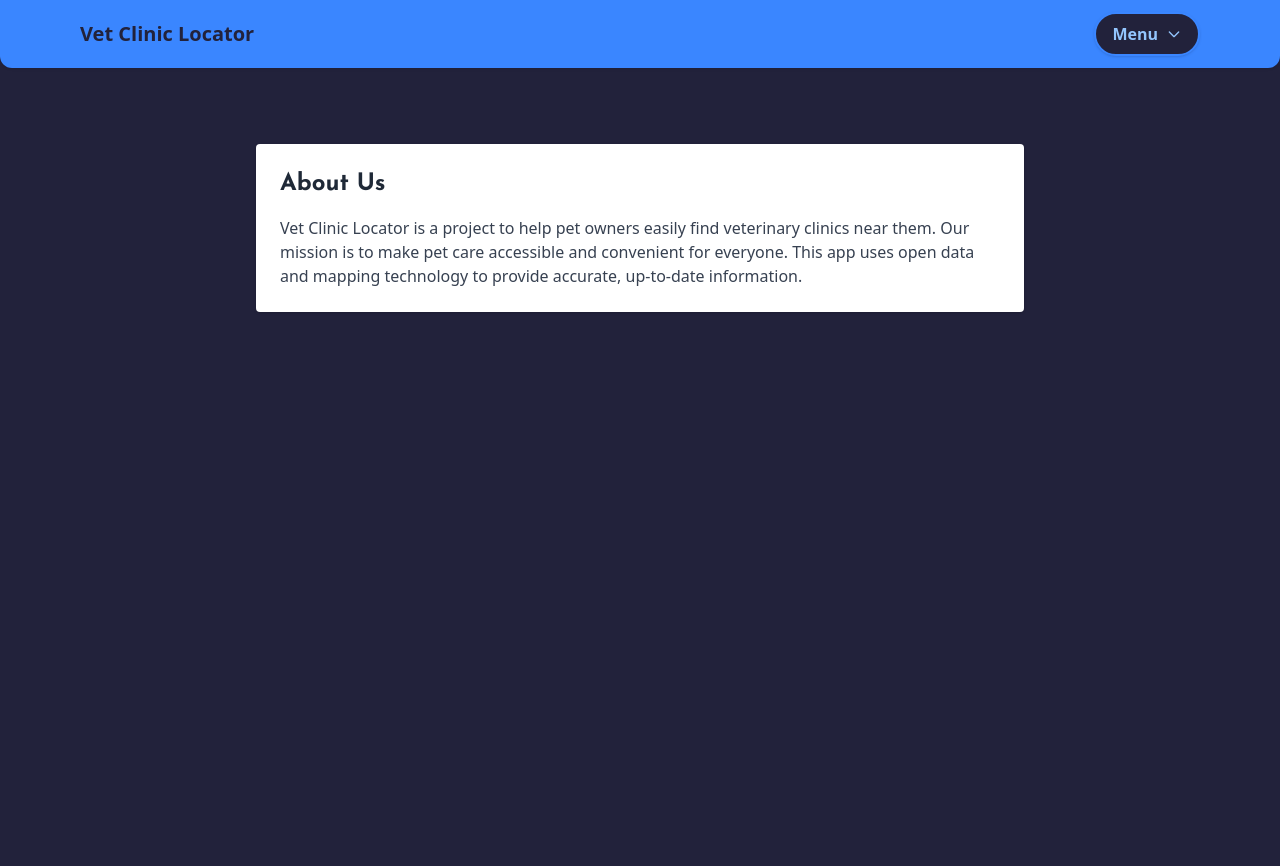
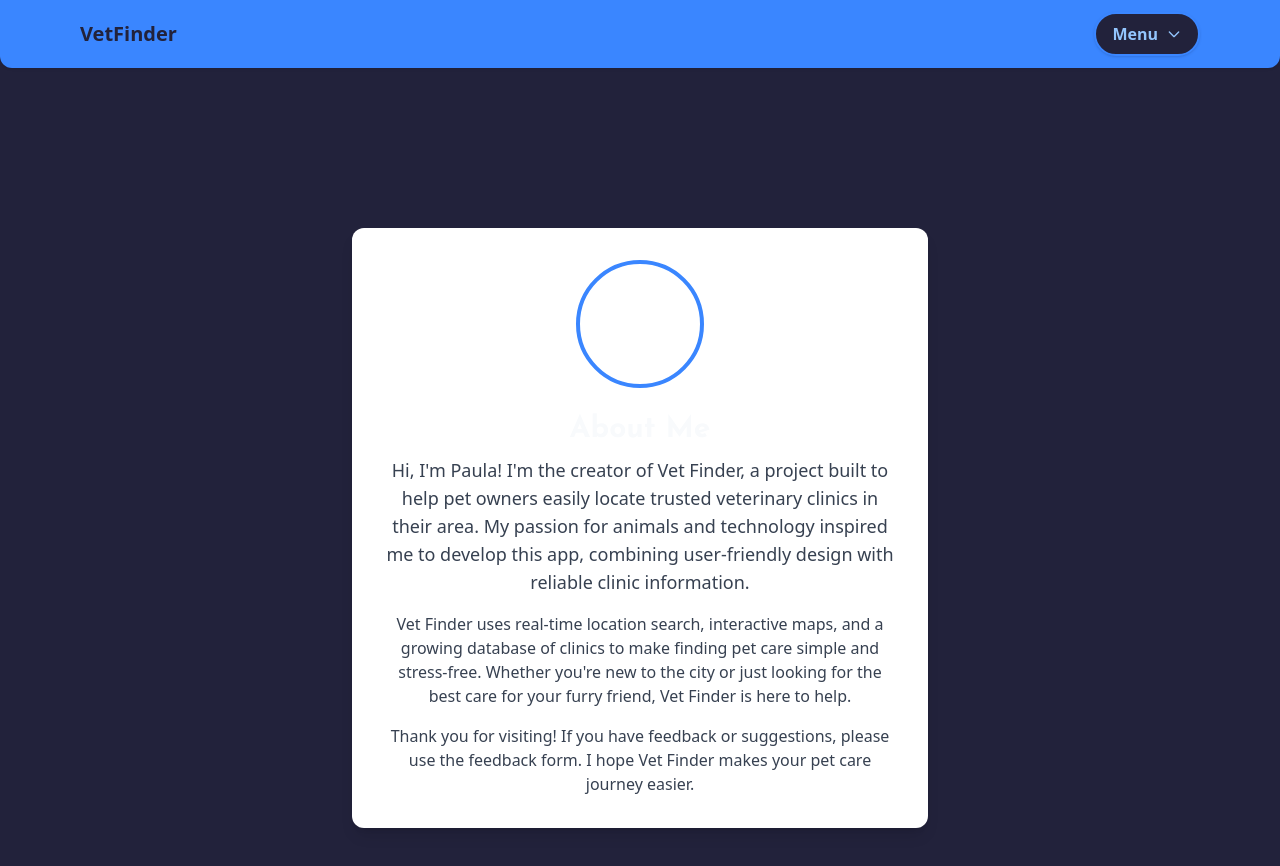
Before and after one commit to Alv-P/Circuitstream-Final-Project, a Next.js app: page /about in a window 1280 px wide. Shown: the top 866 px of the page. Built offline with nearby package versions, Linux system fonts and the light colour scheme.

Commit message:
added some touches

```diff
--- a/app/about/page.tsx
+++ b/app/about/page.tsx
@@ -1,16 +1,22 @@
 "use client";
 
 export default function AboutPage() {
-    return (
-        <div className="min-h-screen bg-[color:var(--background)] text-[color:var(--foreground)] font-sans p-4">
-            <section className="w-full max-w-3xl mx-auto mb-16 p-6 bg-white rounded shadow">
-                <h2 className="text-2xl font-bold mb-4 text-gray-800">About Us</h2>
-                <p className="text-base text-gray-700">
-                    Vet Clinic Locator is a project to help pet owners easily find veterinary clinics near them.
-                    Our mission is to make pet care accessible and convenient for everyone.
-                    This app uses open data and mapping technology to provide accurate, up-to-date information.
-                </p>
-            </section>
-        </div>
-    );
+  return (
+    <div className="min-h-screen flex flex-col items-center justify-center bg-[color:var(--background)] text-[color:var(--foreground)] px-4 py-12">
+      <div className="max-w-xl w-full bg-white rounded-xl shadow-lg p-8 flex flex-col items-center">
+        {/* Circular white profile slot, no image */}
+        <div className="w-32 h-32 mb-6 rounded-full bg-white border-4 border-accent flex items-center justify-center" />
+        <h1 className="text-3xl font-bold mb-2 text-accent text-center">About Me</h1>
+        <p className="text-lg text-gray-700 mb-4 text-center">
+          Hi, I&apos;m Paula! I&apos;m the creator of Vet Finder, a project built to help pet owners easily locate trusted veterinary clinics in their area. My passion for animals and technology inspired me to develop this app, combining user-friendly design with reliable clinic information.
+        </p>
+        <p className="text-base text-gray-700 mb-4 text-center">
+          Vet Finder uses real-time location search, interactive maps, and a growing database of clinics to make finding pet care simple and stress-free. Whether you&apos;re new to the city or just looking for the best care for your furry friend, Vet Finder is here to help.
+        </p>
+        <p className="text-base text-gray-700 text-center">
+          Thank you for visiting! If you have feedback or suggestions, please use the feedback form. I hope Vet Finder makes your pet care journey easier.
+        </p>
+      </div>
+    </div>
+  );
 }
--- a/app/layout.tsx
+++ b/app/layout.tsx
@@ -46,7 +46,7 @@ export default function RootLayout({
         <header className="fixed top-0 left-0 z-50 w-full bg-accent text-background shadow rounded-b-xl">
           <nav className="max-w-6xl mx-auto flex items-center justify-between px-4 py-3">
             <div className="font-bold text-base sm:text-lg md:text-xl">
-              Vet Clinic Locator
+              VetFinder
             </div>
             <div className="relative">
               <button
--- a/app/page.tsx
+++ b/app/page.tsx
@@ -307,8 +307,8 @@ export default function Home() {
             {/* Main App Content */}
             <div className="w-full min-h-screen p-2 sm:p-4 md:p-8 bg-[color:var(--background)] text-[color:var(--foreground)] font-sans flex flex-col items-center">
                 <div className="w-full max-w-3xl flex flex-col items-center mx-auto">
-                    <h1 className="text-4xl font-bold mb-4 text-center text-gray-800">
-                        VetFinder
+                    <h1 className="text-4xl font-bold mb-4 text-center text-white">
+                        Clinic Locator
                     </h1>
                     <p className="text-lg sm:text-xl md:text-2xl text-center mb-4 text-accent2">
                         Find veterinary clinics near you
```
